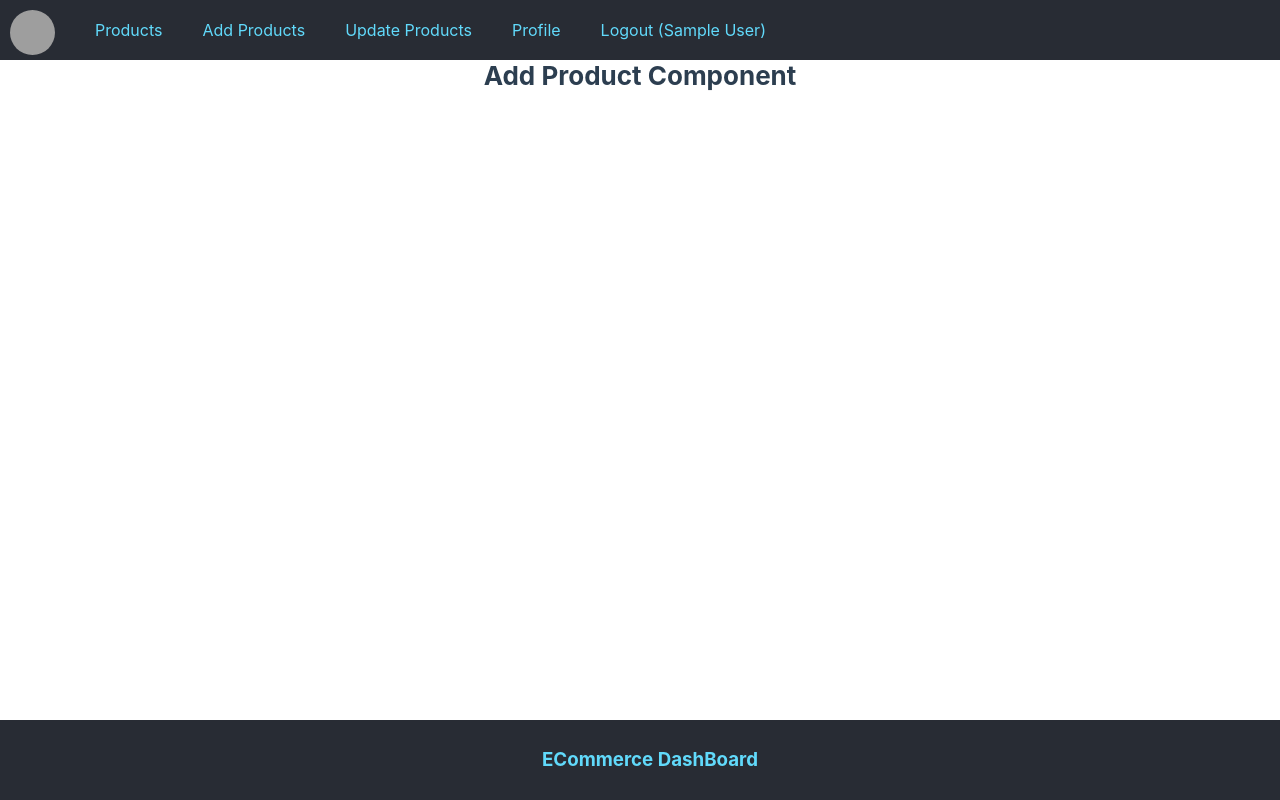
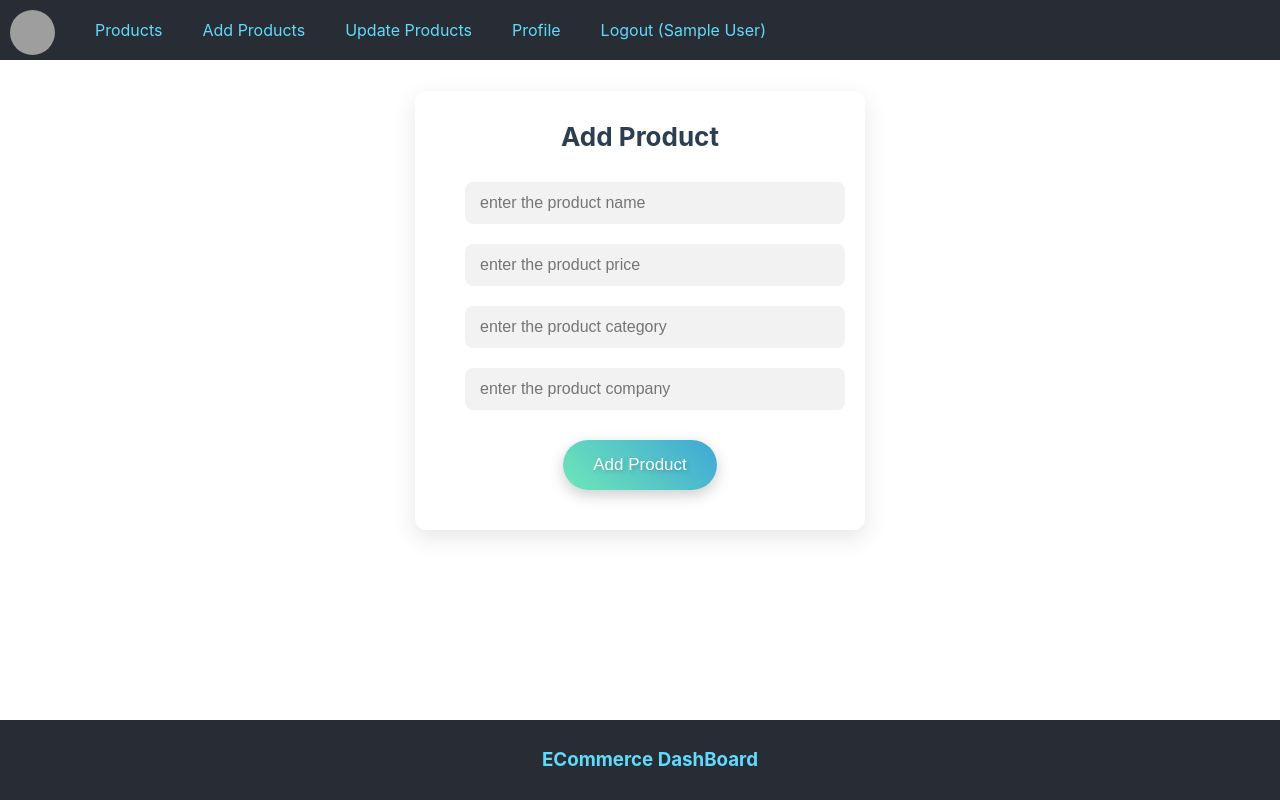
Before and after one commit to roshanjha13/Ecom_Dashboard_Frontend, a React (Create React App) app: page /add in a window 1280 px wide. Built offline with nearby package versions, Linux system fonts and the light colour scheme; sample sign-in values are in the browser's storage; grey boxes are pictures that could not be loaded.

Commit message:
Add product api integratioln

```diff
--- a/src/App.js
+++ b/src/App.js
@@ -5,6 +5,7 @@ import { BrowserRouter, Route, Routes } from "react-router-dom";
 import SignUp from "./component/SignUp/SignUp";
 import PrivateComponent from "./component/PrivateComponent/PrivateComponent";
 import Login from "./component/Login/Login";
+import AddProduct from "./component/Product/AddProduct";
 function App() {
   return (
     <div className="App">
@@ -13,7 +14,7 @@ function App() {
         <Routes>
           <Route element={<PrivateComponent />}>
             <Route path="/" element={<h1>Product Listing Component </h1>} />
-            <Route path="/add" element={<h1> Add Product Component </h1>} />
+            <Route path="/add" element={<AddProduct />} />
             <Route
               path="/update"
               element={<h1>update Product Component </h1>}
--- /dev/null
+++ b/src/component/Product/AddProduct.jsx
@@ -0,0 +1,67 @@
+import { useState } from "react";
+import React from "react";
+// import { useNavigate } from "react-router-dom";
+
+const AddProduct = () => {
+  const [name, setName] = useState("");
+  const [price, setPrice] = useState("");
+  const [category, setCategory] = useState("");
+  const [company, setCompany] = useState("");
+  //   const navigate = useNavigate();
+
+  const submitProduct = async () => {
+    // console.log(name, price, category, company);
+    //set user id in local storage
+    const userId = JSON.parse(localStorage.getItem("user"))._id;
+    console.log(userId);
+    let result = await fetch("http://localhost:5000/product/add-product", {
+      method: "post",
+      body: JSON.stringify({ name, price, category, company, userId }),
+      headers: {
+        "Content-Type": "application/json",
+      },
+    });
+    result = await result.json();
+    console.log(result);
+  };
+  return (
+    <div className="register">
+      <div className="register_inner">
+        <h1>Add Product</h1>
+        <input
+          className="inputbox"
+          type="text"
+          value={name}
+          onChange={(e) => setName(e.target.value)}
+          placeholder="enter the product name"
+        />
+        <input
+          className="inputbox"
+          type="text"
+          value={price}
+          onChange={(e) => setPrice(e.target.value)}
+          placeholder="enter the product price"
+        />
+        <input
+          className="inputbox"
+          type="text"
+          value={category}
+          onChange={(e) => setCategory(e.target.value)}
+          placeholder="enter the product category"
+        />
+        <input
+          className="inputbox"
+          type="text"
+          value={company}
+          onChange={(e) => setCompany(e.target.value)}
+          placeholder="enter the product company"
+        />
+        <button onClick={submitProduct} className="button" type="button">
+          Add Product
+        </button>
+      </div>
+    </div>
+  );
+};
+
+export default AddProduct;
```
